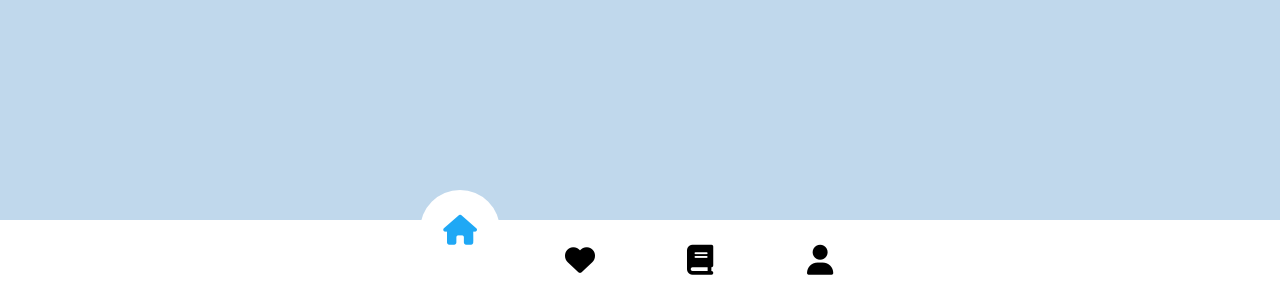
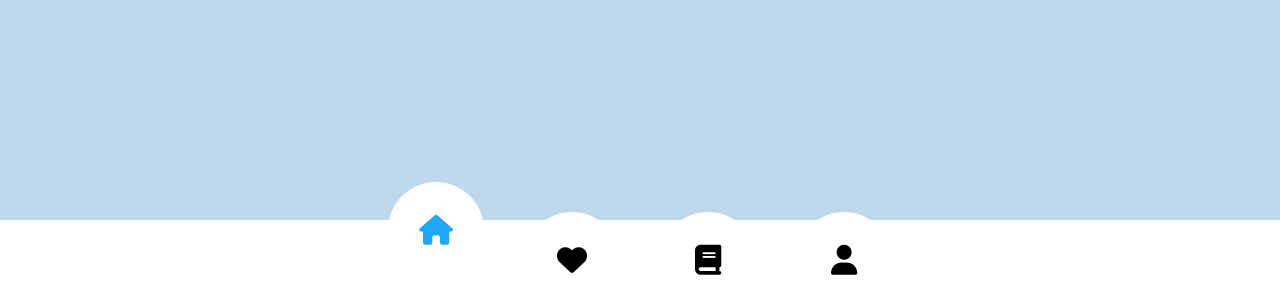
Before and after one commit to Neerajyadav604/bottomnavbar, a plain HTML site: page index.html in a window 1280 px wide. Shown: the part 500-800 px from the top of the page. Drawn offline with Linux system fonts and the light colour scheme.

Commit message:
Update style.css
changed the item height and width from 80px to 12vh

```diff
--- a/style.css
+++ b/style.css
@@ -36,8 +36,8 @@ background-color:#c0d8ec;
 }
 .item{
 
-    height:80px;
-    width:80px;
+    height:12vh;
+    width:12vh;
     background-color:white;
     display:flex;
     justify-content:center;
```
